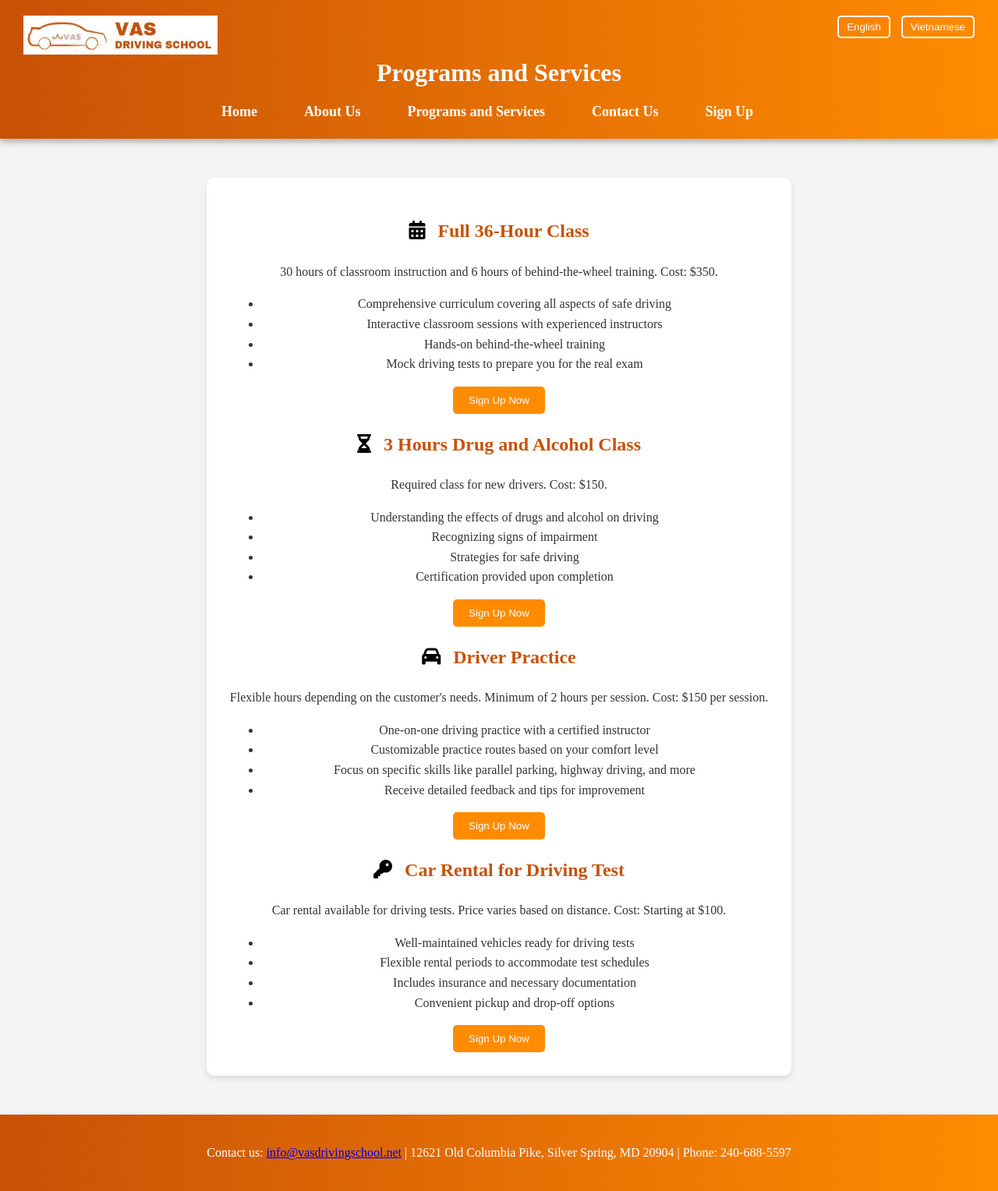
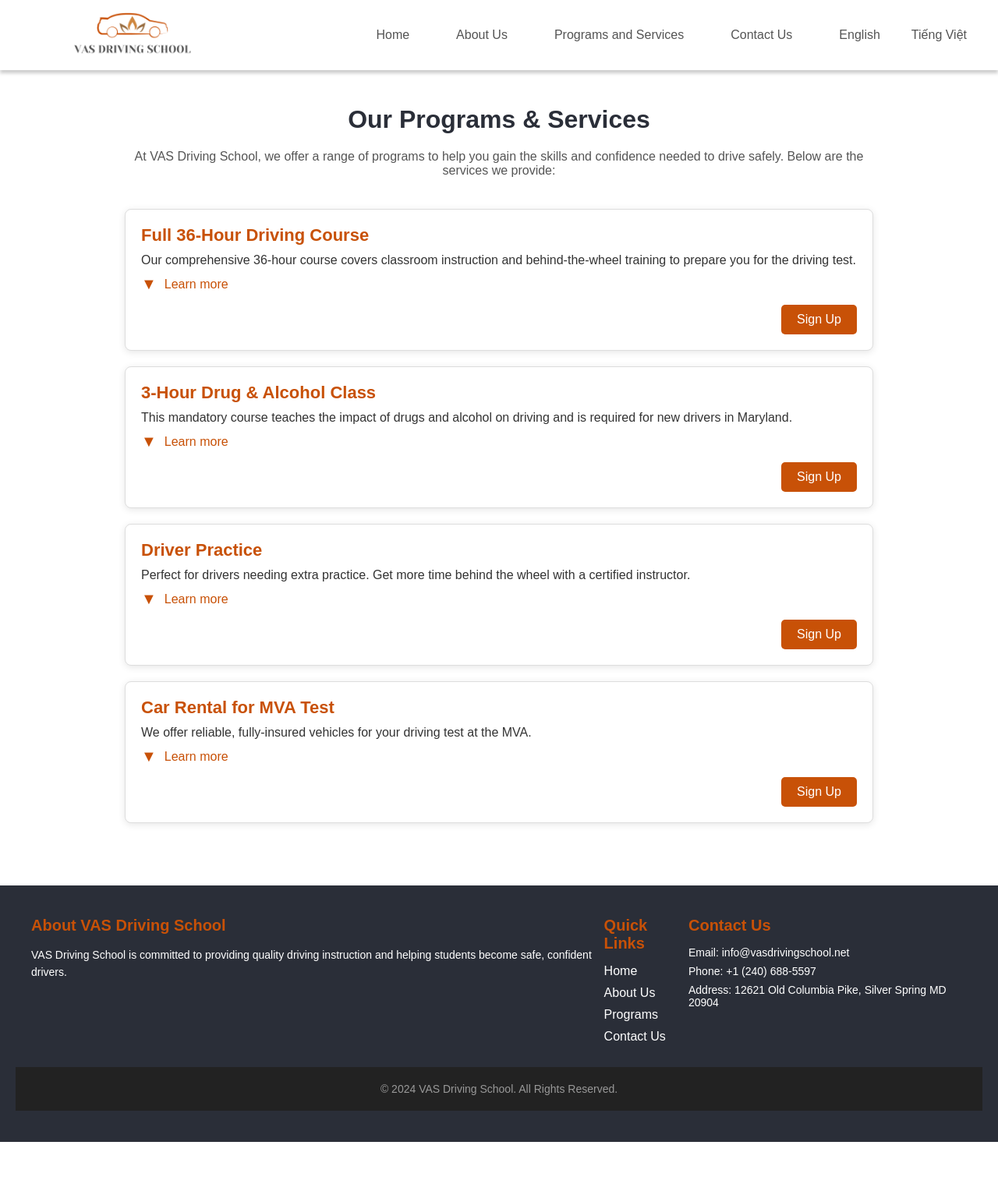
Before and after one commit to AnhDangBill/vasdrivingschool, a plain HTML site: page programs.html in a window 1280 px wide. Shown: the whole page at 78% size. After the commit the page ends 1465 px from the top, so only its background shows below. Drawn offline with Linux system fonts and the light colour scheme.

Commit message:
Update programs.html

```diff
--- a/programs.html
+++ b/programs.html
@@ -4,215 +4,186 @@
 <head>
     <meta charset="UTF-8">
     <meta name="viewport" content="width=device-width, initial-scale=1.0">
-    <title data-lang="en">VAS Driving School</title>
-    <title data-lang="vi" style="display: none;">Trường Dạy Lái Xe VAS</title>
-    <link href="https://fonts.googleapis.com/css2?family=Poppins:wght@300;400;600&display=swap" rel="stylesheet">
+    <link rel="stylesheet" href="finalstyle.css">
     <link rel="stylesheet" href="https://cdnjs.cloudflare.com/ajax/libs/font-awesome/6.0.0-beta3/css/all.min.css">
-    <link href="mainstyle.css" rel="stylesheet">
-    <script>
-
-        // Toggle FAQ visibility
-        function toggleFAQ(event) {
-            const faq = event.currentTarget;
-            const answer = faq.nextElementSibling;
-            const isVisible = answer.style.display === 'block';
-
-            document.querySelectorAll('.faq p').forEach(p => p.style.display = 'none');
-            if (!isVisible) {
-                answer.style.display = 'block';
-            }
-        }
-
-        // Event listeners for FAQ and modal
-        document.addEventListener('DOMContentLoaded', () => {
-            document.querySelectorAll('.faq h3').forEach(faq => {
-                faq.addEventListener('click', toggleFAQ);
-            });
-
-            // Show the modal after 5 seconds
-            setTimeout(() => {
-                var modal = document.getElementById('myModal');
-                var span = document.getElementsByClassName('close')[0];
-
-                modal.style.display = 'block';
-
-                span.onclick = function () {
-                    modal.style.display = 'none';
-                }
-
-                window.onclick = function (event) {
-                    if (event.target == modal) {
-                        modal.style.display = 'none';
-                    }
-                }
-            }, 5000);
-        });
-        function switchLanguage(lang) {
-            // Store the language preference in local storage
-            localStorage.setItem('preferredLanguage', lang);
-
-            // Apply the language setting to the page
-            var elements = document.querySelectorAll('[data-lang]');
-            elements.forEach(element => {
-                element.style.display = 'none';
-            });
-            var selectedLangElements = document.querySelectorAll('[data-lang="' + lang + '"]');
-            selectedLangElements.forEach(element => {
-                element.style.display = 'block';
-            });
-            document.title = document.querySelector('title[data-lang="' + lang + '"]').textContent;
-        }
-
-        function applyStoredLanguage() {
-            // Get the preferred language from local storage
-            var preferredLanguage = localStorage.getItem('preferredLanguage') || 'en';
-            switchLanguage(preferredLanguage);
-        }
-
-        // Apply the stored language when the page loads
-        document.addEventListener('DOMContentLoaded', () => {
-            applyStoredLanguage();
-
-            // Add event listeners for language switch buttons
-            document.querySelectorAll('.language-switcher button').forEach(button => {
-                button.addEventListener('click', (event) => {
-                    var lang = event.target.getAttribute('onclick').split("'")[1];
-                    switchLanguage(lang);
-                });
-            });
-        });
-    </script>
+    <link rel="icon" href="icon.png" type="image/png">
+    <link rel="apple-touch-icon" sizes="180x180" href="icon.png">
+    <link rel="icon" href="icon.ico" type="image/x-icon">
+    <title>Programs & Services - VAS Driving School</title>
 </head>
 
-<body onload="switchLanguage('en');">
-    <header>
-        <div class="logo">
+<body>
+    <!-- Navigation (Same as other pages) -->
+    <nav>
+        <div class="logo-container">
             <a href="index.html">
-                <img src="logo.jpg" alt="VAS Driving School Logo" style="height: 50px;">
+                <img class="logo" src="logo.png" alt="VAS Logo">
             </a>
         </div>
-        <div class="title">
-            <h1 data-lang="en">Programs and Services</h1>
-            <h1 data-lang="vi" style="display: none;">Chương Trình Và Dịch Vụ</h1>
+        <div class="menu-links" id="menuLinks">
+            <a href="index.html">Home</a>
+            <a href="about.html">About Us</a>
+            <a href="programs.html">Programs and Services</a>
+            <a href="contact.html">Contact Us</a>
+            <div class="language-switcher">
+                <a href="?lang=en" class="lang-btn">English</a>
+                <a href="?lang=vi" class="lang-btn">Tiếng Việt</a>
+            </div>
         </div>
-        <nav>
-            <ul>
-                <li><a href="index.html" data-lang="en">Home</a></li>
-                <li><a href="index.html" data-lang="vi" style="display: none;">Trang Chủ</a></li>
-                <li><a href="about.html" data-lang="en">About Us</a></li>
-                <li><a href="about.html" data-lang="vi" style="display: none;">Về Chúng Tôi</a></li>
-                <li><a href="programs.html" data-lang="en">Programs and Services</a></li>
-                <li><a href="programs.html" data-lang="vi" style="display: none;">Chương Trình Và Dịch Vụ</a></li>
-                <li><a href="contacts.html" data-lang="en">Contact Us</a></li>
-                <li><a href="contacts.html" data-lang="vi" style="display: none;">Liên Hệ</a></li>
-                <li><a href="signup.html" data-lang="en">Sign Up</a></li>
-                <li><a href="signup.html" data-lang="vi" style="display: none;">Đăng Ký</a></li>
-            </ul>
-        </nav>
-        <div class="language-switcher">
-            <button onclick="switchLanguage('en');">English</button>
-            <button onclick="switchLanguage('vi');">Vietnamese</button>
+        <div class="three-bars" id="threeBars" onclick="toggleMenu()">
+            &#9776;
         </div>
-    </header>
-    <main>
-        <section class="section">
-            <div class="service" data-lang="en">
-                <h2><i class="fas fa-calendar-alt"></i> Full 36-Hour Class</h2>
-                <p>30 hours of classroom instruction and 6 hours of behind-the-wheel training. Cost: $350.</p>
+    </nav>
+
+    <!-- Programs & Services Section -->
+    <section class="programs-section">
+        <div class="header">
+            <h2>Our Programs & Services</h2>
+            <p>At VAS Driving School, we offer a range of programs to help you gain the skills and confidence needed to
+                drive safely. Below are the services we provide:</p>
+        </div>
+
+        <!-- Program 1: Full 36-Hour Driving Course -->
+        <div class="program-card">
+            <h3>Full 36-Hour Driving Course</h3>
+            <p>Our comprehensive 36-hour course covers classroom instruction and behind-the-wheel training to prepare
+                you for the driving test.</p>
+            <div class="more-info" onclick="toggleInfo(this)">
+                <span class="arrow">&#9660;</span> Learn more
+            </div>
+            <div class="extra-info">
+                <p>This program is designed for beginners and those who need to refresh their driving skills. It
+                    includes 30 hours of classroom instruction and 6 hours of behind-the-wheel training. By the end of
+                    the course, you’ll feel confident to take the MVA test.</p>
+            </div>
+            <a href="https://square.link/u/l9ywQ4g2" class="signup-btn">Sign Up</a>
+        </div>
+
+        <!-- Program 2: 3-Hour Drug & Alcohol Class -->
+        <div class="program-card">
+            <h3>3-Hour Drug & Alcohol Class</h3>
+            <p>This mandatory course teaches the impact of drugs and alcohol on driving and is required for new drivers
+                in Maryland.</p>
+            <div class="more-info" onclick="toggleInfo(this)">
+                <span class="arrow">&#9660;</span> Learn more
+            </div>
+            <div class="extra-info">
+                <p>This 3-hour class is essential for anyone obtaining a driver's license for the first time in
+                    Maryland. It covers how drugs and alcohol impair your ability to drive, Maryland’s laws on impaired
+                    driving, and the consequences of driving under the influence.</p>
+            </div>
+            <a href="https://square.link/u/raaVS8L3" class="signup-btn">Sign Up</a>
+        </div>
+
+        <!-- Program 3: Driver Practice -->
+        <div class="program-card">
+            <h3>Driver Practice</h3>
+            <p>Perfect for drivers needing extra practice. Get more time behind the wheel with a certified instructor.
+            </p>
+            <div class="more-info" onclick="toggleInfo(this)">
+                <span class="arrow">&#9660;</span> Learn more
+            </div>
+            <div class="extra-info">
+                <p>If you need additional time practicing on the road, our driver practice sessions are perfect. Each
+                    session is tailored to your specific needs, helping you improve your driving skills and build
+                    confidence on the road.</p>
+            </div>
+            <a href="https://square.link/u/aJWD4fta" class="signup-btn">Sign Up</a>
+        </div>
+
+        <!-- Program 4: Car Rental for MVA Test -->
+        <div class="program-card">
+            <h3>Car Rental for MVA Test</h3>
+            <p>We offer reliable, fully-insured vehicles for your driving test at the MVA.</p>
+            <div class="more-info" onclick="toggleInfo(this)">
+                <span class="arrow">&#9660;</span> Learn more
+            </div>
+            <div class="extra-info">
+                <p>Need a car for your driving test? We provide safe and reliable vehicles that meet MVA requirements.
+                    Rent a car from us for your test and get peace of mind knowing you're driving a vehicle that is in
+                    excellent condition and insured for your exam.</p>
+            </div>
+            <a href="https://square.link/u/HIHBypy2" class="signup-btn">Sign Up</a>
+        </div>
+    </section>
+
+    <!-- Footer (Same as other pages) -->
+    <footer class="footer">
+        <div class="footer-container">
+            <!-- Footer Left: About Section -->
+            <div class="footer-about">
+                <h3>About VAS Driving School</h3>
+                <p>VAS Driving School is committed to providing quality driving instruction and helping students become
+                    safe, confident drivers.</p>
+            </div>
+
+            <!-- Footer Middle: Quick Links -->
+            <div class="footer-links">
+                <h3>Quick Links</h3>
                 <ul>
-                    <li>Comprehensive curriculum covering all aspects of safe driving</li>
-                    <li>Interactive classroom sessions with experienced instructors</li>
-                    <li>Hands-on behind-the-wheel training</li>
-                    <li>Mock driving tests to prepare you for the real exam</li>
+                    <li><a href="index.html">Home</a></li>
+                    <li><a href="about.html">About Us</a></li>
+                    <li><a href="programs.html">Programs</a></li>
+                    <li><a href="contact.html">Contact Us</a></li>
                 </ul>
-                <button onclick="window.location.href='signup.html'">Sign Up Now</button>
             </div>
-            <div class="service" data-lang="vi" style="display: none;">
-                <h2><i class="fas fa-calendar-alt"></i> Lớp Học 36 Giờ Đầy Đủ</h2>
-                <p>30 giờ học trên lớp và 6 giờ học lái xe. Chi phí: $350.</p>
-                <ul>
-                    <li>Chương trình giảng dạy toàn diện bao gồm mọi khía cạnh của việc lái xe an toàn</li>
-                    <li>Buổi học trên lớp tương tác với các giảng viên giàu kinh nghiệm</li>
-                    <li>Đào tạo thực hành lái xe</li>
-                    <li>Bài kiểm tra lái xe giả để chuẩn bị cho kỳ thi thực tế</li>
-                </ul>
-                <button onclick="window.location.href='signup.html'">Đăng Ký Ngay</button>
+
+            <!-- Footer Right: Contact Information -->
+            <div class="footer-contact">
+                <h3>Contact Us</h3>
+                <p>Email: info@vasdrivingschool.net</p>
+                <p>Phone: +1 (240) 688-5597</p>
+                <p>Address: 12621 Old Columbia Pike, Silver Spring MD 20904</p>
             </div>
-            <div class="service" data-lang="en">
-                <h2><i class="fas fa-hourglass-half"></i> 3 Hours Drug and Alcohol Class</h2>
-                <p>Required class for new drivers. Cost: $150.</p>
-                <ul>
-                    <li>Understanding the effects of drugs and alcohol on driving</li>
-                    <li>Recognizing signs of impairment</li>
-                    <li>Strategies for safe driving</li>
-                    <li>Certification provided upon completion</li>
-                </ul>
-                <button onclick="window.location.href='signup.html'">Sign Up Now</button>
-            </div>
-            <div class="service" data-lang="vi" style="display: none;">
-                <h2><i class="fas fa-hourglass-half"></i> Lớp 3 Giờ về Ma Túy và Rượu</h2>
-                <p>Lớp học bắt buộc cho người lái xe mới. Chi phí: $150.</p>
-                <ul>
-                    <li>Hiểu biết về tác động của ma túy và rượu khi lái xe</li>
-                    <li>Nhận biết dấu hiệu suy giảm</li>
-                    <li>Chiến lược lái xe an toàn</li>
-                    <li>Cấp giấy chứng nhận sau khi hoàn thành</li>
-                </ul>
-                <button onclick="window.location.href='signup.html'">Đăng Ký Ngay</button>
-            </div>
-            <div class="service" data-lang="en">
-                <h2><i class="fas fa-car"></i> Driver Practice</h2>
-                <p>Flexible hours depending on the customer's needs. Minimum of 2 hours per session. Cost: $150 per session.</p>
-                <ul>
-                    <li>One-on-one driving practice with a certified instructor</li>
-                    <li>Customizable practice routes based on your comfort level</li>
-                    <li>Focus on specific skills like parallel parking, highway driving, and more</li>
-                    <li>Receive detailed feedback and tips for improvement</li>
-                </ul>
-                <button onclick="window.location.href='signup.html'">Sign Up Now</button>
-            </div>
-            <div class="service" data-lang="vi" style="display: none;">
-                <h2><i class="fas fa-car"></i> Thực Hành Lái Xe</h2>
-                <p>Giờ giấc linh hoạt tùy theo nhu cầu của khách hàng. Tối thiểu 2 giờ mỗi buổi. Chi phí: $150 mỗi buổi.</p>
-                <ul>
-                    <li>Thực hành lái xe một kèm một với giảng viên được chứng nhận</li>
-                    <li>Lộ trình thực hành có thể tùy chỉnh dựa trên mức độ thoải mái của bạn</li>
-                    <li>Tập trung vào các kỹ năng cụ thể như đỗ xe song song, lái xe trên xa lộ và nhiều hơn nữa</li>
-                    <li>Nhận phản hồi chi tiết và mẹo cải thiện</li>
-                </ul>
-                <button onclick="window.location.href='signup.html'">Đăng Ký Ngay</button>
-            </div>
-            <div class="service" data-lang="en">
-                <h2><i class="fas fa-key"></i> Car Rental for Driving Test</h2>
-                <p>Car rental available for driving tests. Price varies based on distance. Cost: Starting at $100.</p>
-                <ul>
-                    <li>Well-maintained vehicles ready for driving tests</li>
-                    <li>Flexible rental periods to accommodate test schedules</li>
-                    <li>Includes insurance and necessary documentation</li>
-                    <li>Convenient pickup and drop-off options</li>
-                </ul>
-                <button onclick="window.location.href='signup.html'">Sign Up Now</button>
-            </div>
-            <div class="service" data-lang="vi" style="display: none;">
-                <h2><i class="fas fa-key"></i> Cho Thuê Xe Thi Lái</h2>
-                <p>Cho thuê xe để thi lái. Giá cả thay đổi tùy theo khoảng cách. Chi phí: Bắt đầu từ $100.</p>
-                <ul>
-                    <li>Phương tiện được bảo trì tốt sẵn sàng cho các kỳ thi lái xe</li>
-                    <li>Thời gian thuê linh hoạt để phù hợp với lịch thi</li>
-                    <li>Bao gồm bảo hiểm và tài liệu cần thiết</li>
-                    <li>Tùy chọn đón và trả xe tiện lợi</li>
-                </ul>
-                <button onclick="window.location.href='signup.html'">Đăng Ký Ngay</button>
-            </div>
-        </section>
-    </main>
+        </div>
 
+        <!-- Copyright Section -->
+        <div class="footer-bottom">
+            <p>&copy; 2024 VAS Driving School. All Rights Reserved.</p>
+        </div>
+    </footer>
 
-
-    <footer>
-        <p>Contact us: <a href="mailto:info@vasdrivingschool.net">info@vasdrivingschool.net</a> | 12621 Old Columbia
-            Pike, Silver Spring, MD 20904 | Phone: 240-688-5597</p>
-    </footer>
 </body>
 
+<!-- script for three bar navigation -->
+<script>
+    function toggleMenu() {
+        var menuLinks = document.getElementById('menuLinks');
+        menuLinks.classList.toggle('active');
+    }
+</script>
+
+<!-- Script to toggle extra information -->
+<script>
+    function toggleInfo(element) {
+        const extraInfo = element.nextElementSibling;
+        const arrow = element.querySelector('.arrow');
+        if (extraInfo.style.display === 'block') {
+            extraInfo.style.display = 'none';
+            arrow.innerHTML = '&#9660;'; // Arrow down
+        } else {
+            extraInfo.style.display = 'block';
+            arrow.innerHTML = '&#9650;'; // Arrow up
+        }
+    }
+</script>
+<!-- Script to toggle extra information and adjust card size -->
+<script>
+    function toggleInfo(element) {
+        const extraInfo = element.nextElementSibling;
+        const card = element.closest('.program-card'); // Get the parent card
+        const arrow = element.querySelector('.arrow');
+
+        if (extraInfo.style.display === 'block') {
+            extraInfo.style.display = 'none';
+            arrow.innerHTML = '&#9660;'; // Arrow down
+            card.classList.remove('expanded'); // Remove expanded class
+        } else {
+            extraInfo.style.display = 'block';
+            arrow.innerHTML = '&#9650;'; // Arrow up
+            card.classList.add('expanded'); // Add expanded class
+        }
+    }
+</script>
+
 </html>
```
